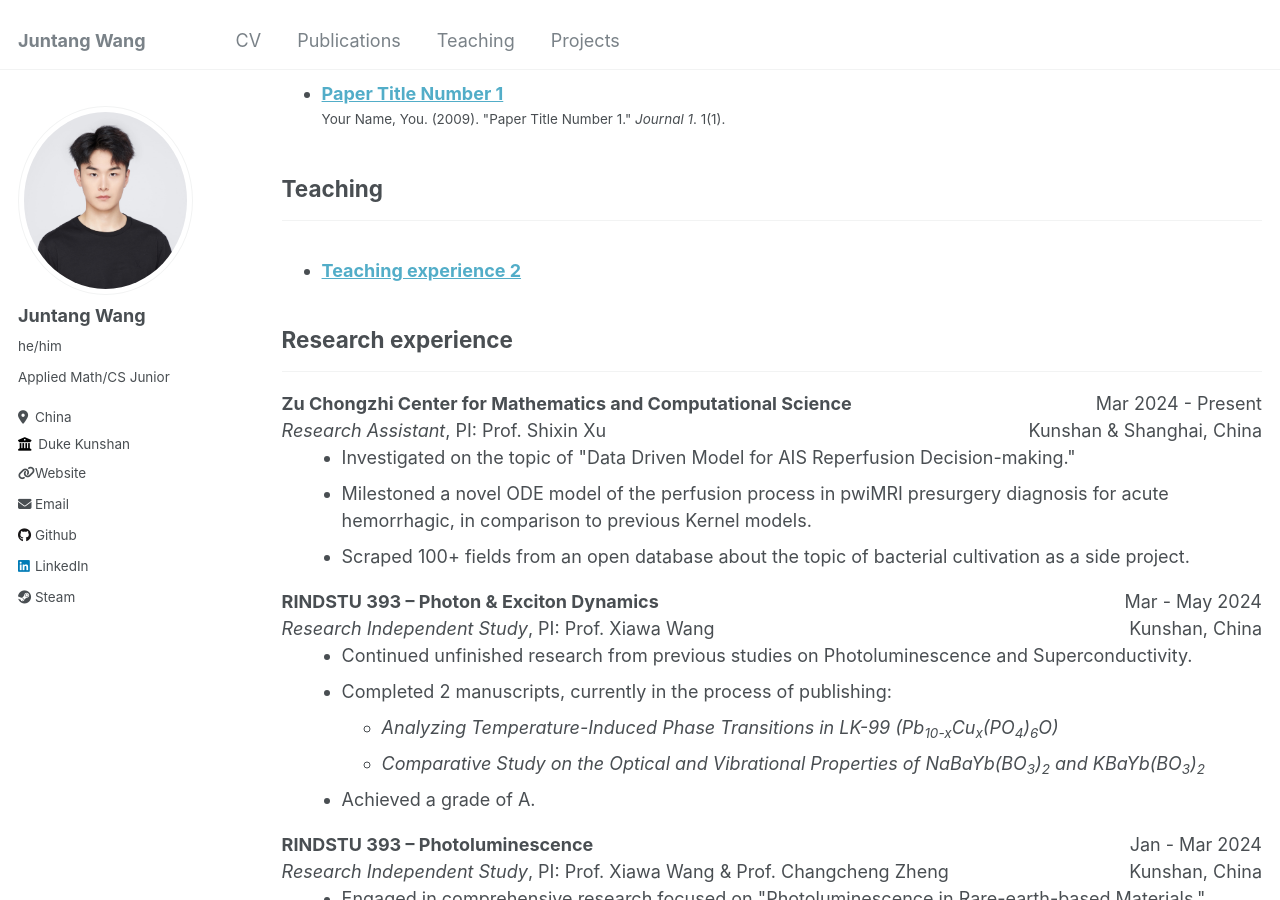
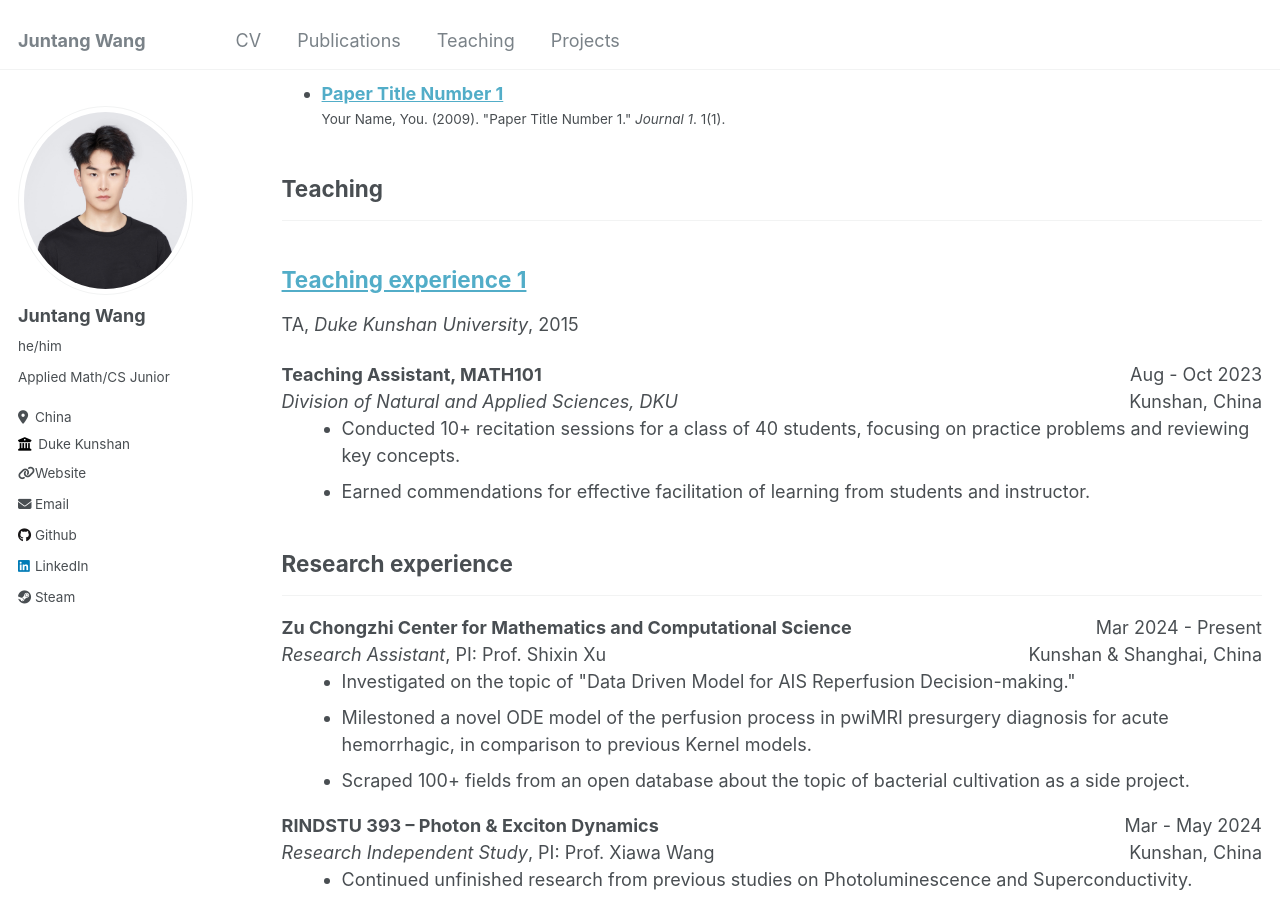
Before and after one commit to qqgjyx/qqgjyx.github.io, a Jekyll site: the page built from _pages/cv.md, in a window 1280 px wide and 900 px high, scrolled down 1145 px. Built offline with Jekyll 4.4.1, drawn with Linux system fonts in a browser that asks for light colours.

Commit message:
Updated cv.md

```diff
--- a/_pages/cv.md
+++ b/_pages/cv.md
@@ -67,9 +67,9 @@ redirect_from:
 
 ## Teaching
 <hr>
-  <ul>{% for post in site.teaching reversed %}
-    {% include archive-single-cv.html %}
-  {% endfor %}</ul>
+{% for post in site.teaching reversed %}
+  {% include archive-single.html %}
+{% endfor %}
 
 ## Research experience
 <hr>
--- a/_teaching/2023-fall-teaching-1.md
+++ b/_teaching/2023-fall-teaching-1.md
@@ -1,5 +1,5 @@
 ---
-title: "Teaching experience 2"
+title: "Teaching experience 1"
 collection: teaching
 type: "TA"
 permalink: /teaching/2023-fall-teaching-1
```
